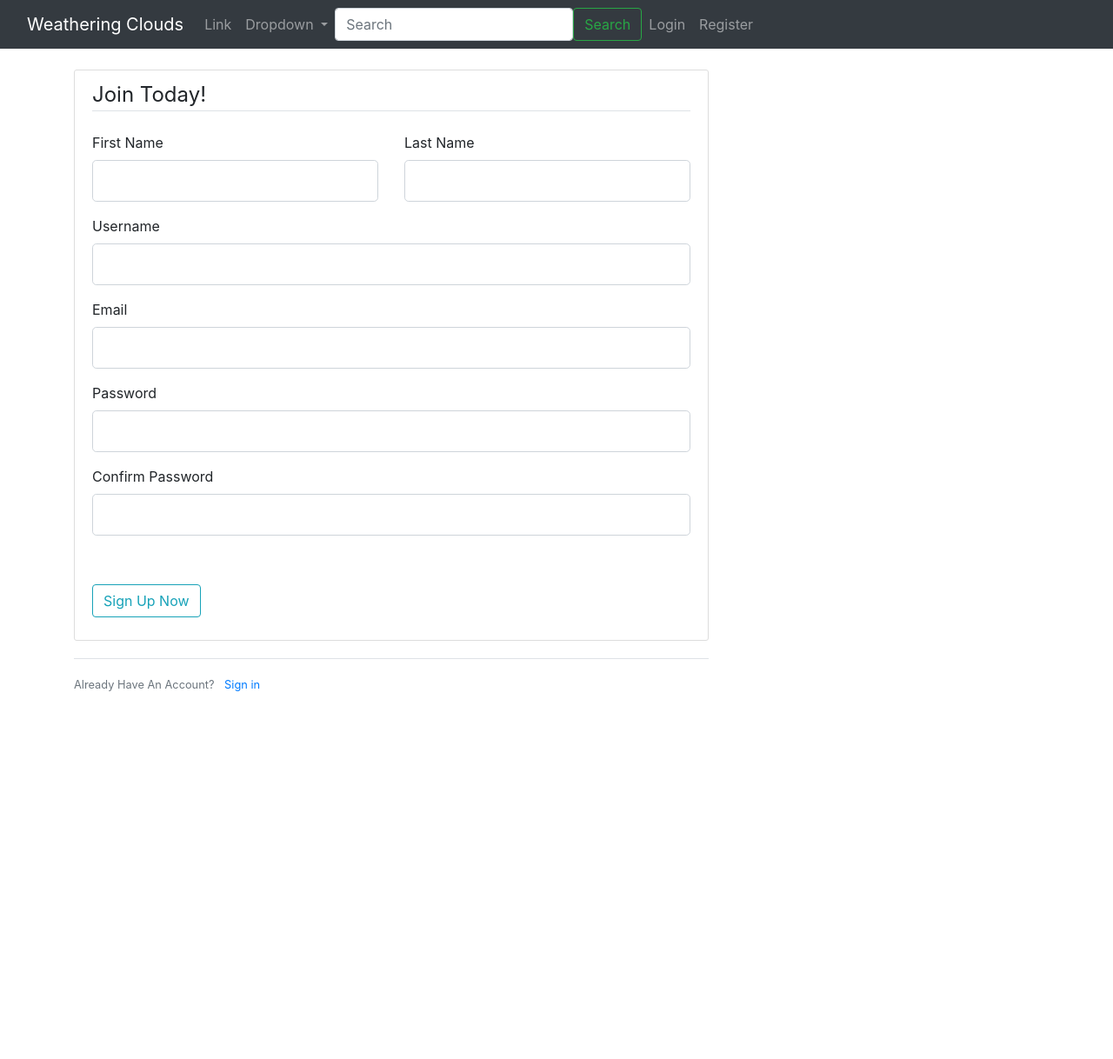
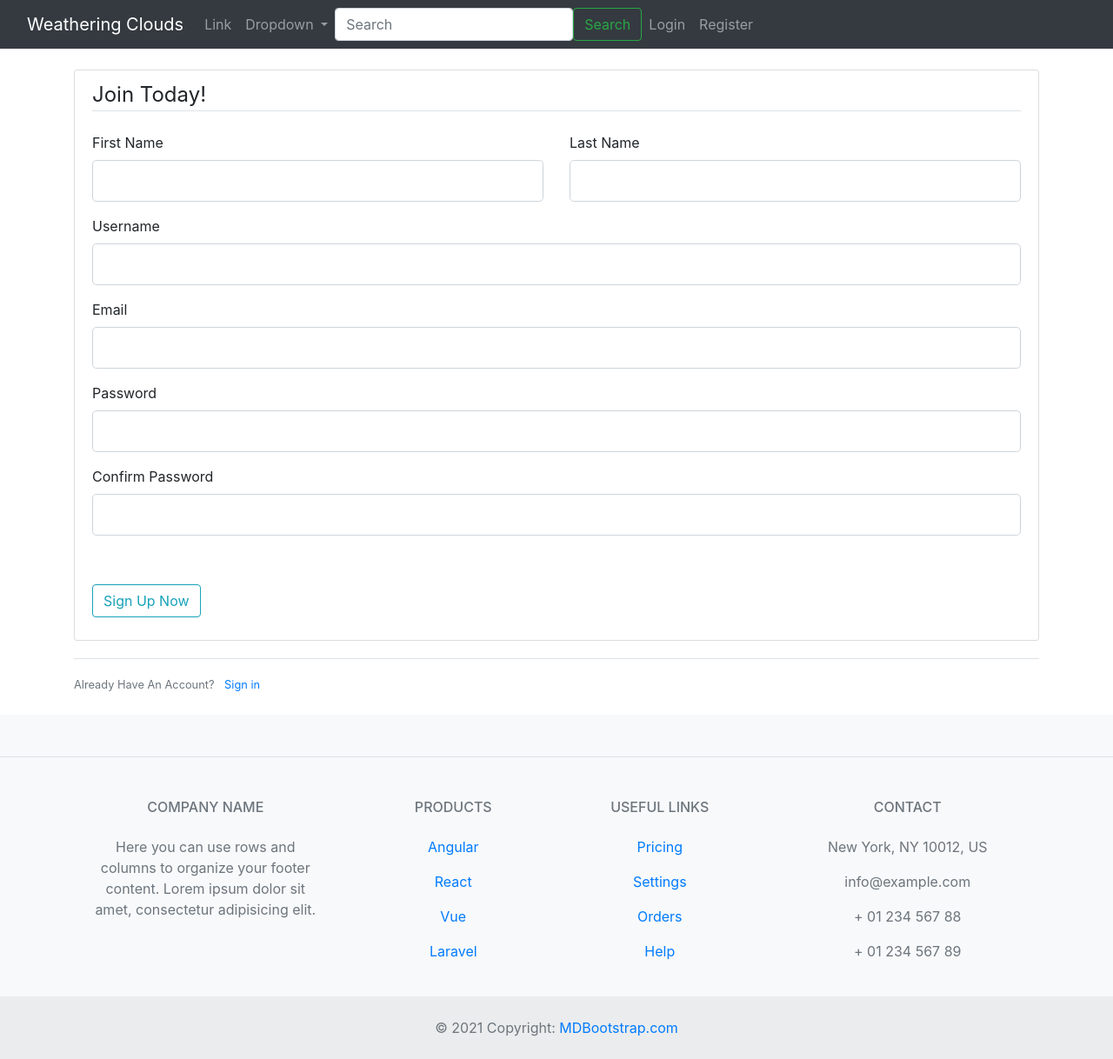
Before and after one commit to hyan0217/weatheringclouds, a Flask app: page /register in a window 1280 px wide. Shown: the whole page at 87% size. Before the commit the page ends 795 px from the top, so only its background shows below. Run offline with Flask 2, Linux system fonts and the light colour scheme; parts of the project's set-up code (start-up, migrations or seed data) failed here and were passed over; some libraries are stand-ins or nearby versions.

Commit message:
Added footer bar

```diff
--- a/app.py
+++ b/app.py
@@ -41,9 +41,9 @@ def load_user(user_id):
     return User.query.get(int(user_id))
 
 
-# Make sure API key is set
-if not os.environ.get("NASA_API_KEY"):
-    raise RuntimeError("NASA_API_KEY not set")
+# # Make sure API key is set
+# if not os.environ.get("NASA_API_KEY"):
+#     raise RuntimeError("NASA_API_KEY not set")
 
 
 class User(db.Model, UserMixin):
--- a/static/style.css
+++ b/static/style.css
@@ -84,7 +84,7 @@ a.article-title:hover {
   font-size: 2.5rem;
 }
 
-#image {
+/* #image {
   float: left;
   width: 400px;
   height: 250px;
@@ -92,4 +92,4 @@ a.article-title:hover {
   border-radius: 7px;
   box-shadow: 0px 0px 5px grey;
   background-size: cover;
-}
+} */
--- /dev/null
+++ b/templates/footer.html
@@ -0,0 +1,101 @@
+<!-- Footer -->
+<footer class="text-center text-lg-start bg-light text-muted">
+  <!-- Section: Social media -->
+  <section
+    class="d-flex justify-content-center justify-content-lg-between p-4 border-bottom"
+  >
+    <div class="me-5 d-none d-lg-block">
+    </div>
+    <div>
+    </div>
+  </section>
+
+  <!-- Section: Links  -->
+  <section class="">
+    <div class="container text-center text-md-start mt-5">
+      <!-- Grid row -->
+      <div class="row mt-3">
+        <!-- Grid column -->
+        <div class="col-md-3 col-lg-4 col-xl-3 mx-auto mb-4">
+          <!-- Content -->
+          <h6 class="text-uppercase fw-bold mb-4">
+            <i class="fas fa-gem me-3"></i>Company name
+          </h6>
+          <p>
+            Here you can use rows and columns to organize your footer content. Lorem ipsum
+            dolor sit amet, consectetur adipisicing elit.
+          </p>
+        </div>
+        <!-- Grid column -->
+
+        <!-- Grid column -->
+        <div class="col-md-2 col-lg-2 col-xl-2 mx-auto mb-4">
+          <!-- Links -->
+          <h6 class="text-uppercase fw-bold mb-4">
+            Products
+          </h6>
+          <p>
+            <a href="#!" class="text-reset">Angular</a>
+          </p>
+          <p>
+            <a href="#!" class="text-reset">React</a>
+          </p>
+          <p>
+            <a href="#!" class="text-reset">Vue</a>
+          </p>
+          <p>
+            <a href="#!" class="text-reset">Laravel</a>
+          </p>
+        </div>
+        <!-- Grid column -->
+
+        <!-- Grid column -->
+        <div class="col-md-3 col-lg-2 col-xl-2 mx-auto mb-4">
+          <!-- Links -->
+          <h6 class="text-uppercase fw-bold mb-4">
+            Useful links
+          </h6>
+          <p>
+            <a href="#!" class="text-reset">Pricing</a>
+          </p>
+          <p>
+            <a href="#!" class="text-reset">Settings</a>
+          </p>
+          <p>
+            <a href="#!" class="text-reset">Orders</a>
+          </p>
+          <p>
+            <a href="#!" class="text-reset">Help</a>
+          </p>
+        </div>
+        <!-- Grid column -->
+
+        <!-- Grid column -->
+        <div class="col-md-4 col-lg-3 col-xl-3 mx-auto mb-md-0 mb-4">
+          <!-- Links -->
+          <h6 class="text-uppercase fw-bold mb-4">
+            Contact
+          </h6>
+          <p><i class="fas fa-home me-3"></i> New York, NY 10012, US</p>
+          <p>
+            <i class="fas fa-envelope me-3"></i>
+            info@example.com
+          </p>
+          <p><i class="fas fa-phone me-3"></i> + 01 234 567 88</p>
+          <p><i class="fas fa-print me-3"></i> + 01 234 567 89</p>
+        </div>
+        <!-- Grid column -->
+      </div>
+      <!-- Grid row -->
+    </div>
+  </section>
+  <!-- Section: Links  -->
+
+  <!-- Copyright -->
+  <div class="text-center p-4" style="background-color: rgba(0, 0, 0, 0.05);">
+    © 2021 Copyright:
+    <a class="text-reset fw-bold" href="https://mdbootstrap.com/">MDBootstrap.com</a>
+  </div>
+  <!-- Copyright -->
+</footer>
+<!-- Footer -->
--- a/templates/index.html
+++ b/templates/index.html
@@ -1,8 +1,6 @@
 {% extends "layout.html" %} {% block content %}
-    <div class="row">
-        <h1>NASA Astronomy Picture Of The Day</h1>
+        <h1 class="center-block">NASA Astronomy Picture Of The Day</h1>
         <h3>Date: <span id="date"></span></h3>
-        <img class="rounded mx-auto d-block" src="{{images}}" alt="NASA Picture of The Day" width="100%">
+        <img class="center-block" src="{{images}}" alt="NASA Picture of The Day" width="100%">
         <p id="explanation"></p>
-    </div>
 {% endblock %}
--- a/templates/layout.html
+++ b/templates/layout.html
@@ -8,8 +8,10 @@
 
     <link href="/static/style.css" rel="stylesheet" />
 
-    <!-- Bootstrap CSS -->
+    <!-- Bootstrap CSS, jQuery, Popper.js -->
     <link rel="stylesheet" href="https://maxcdn.bootstrapcdn.com/bootstrap/4.0.0/css/bootstrap.min.css" integrity="sha384-Gn5384xqQ1aoWXA+058RXPxPg6fy4IWvTNh0E263XmFcJlSAwiGgFAW/dAiS6JXm" crossorigin="anonymous">
+    <script src="https://code.jquery.com/jquery-3.2.1.slim.min.js" integrity="sha384-KJ3o2DKtIkvYIK3UENzmM7KCkRr/rE9/Qpg6aAZGJwFDMVNA/GpGFF93hXpG5KkN" crossorigin="anonymous"></script>
+    <script src="https://cdnjs.cloudflare.com/ajax/libs/popper.js/1.12.9/umd/popper.min.js" integrity="sha384-ApNbgh9B+Y1QKtv3Rn7W3mgPxhU9K/ScQsAP7hUibX39j7fakFPskvXusvfa0b4Q" crossorigin="anonymous"></script>
 
     <title>Risen Real Estate</title>
   </head>
@@ -17,18 +19,12 @@
     {% include 'navbar.html' %}
     <br />
     <main role="main" class="container">
-      <div class="row">
-        <div class="col-md-8">
           {% with messages = get_flashed_messages(with_categories=true) %}
           {% if messages %} {% for category, message in messages %}
         <div class="alert alert-{{ category }}">{{ message }}</div>
       {% endfor %} {% endif %} {% endwith %} {% block content %} {% endblock %}
-        </div>
-      </div>
     </main>
-     <!-- jQuery first, then Popper.js, then Bootstrap JS -->
-     <script src="https://code.jquery.com/jquery-3.2.1.slim.min.js" integrity="sha384-KJ3o2DKtIkvYIK3UENzmM7KCkRr/rE9/Qpg6aAZGJwFDMVNA/GpGFF93hXpG5KkN" crossorigin="anonymous"></script>
-     <script src="https://cdnjs.cloudflare.com/ajax/libs/popper.js/1.12.9/umd/popper.min.js" integrity="sha384-ApNbgh9B+Y1QKtv3Rn7W3mgPxhU9K/ScQsAP7hUibX39j7fakFPskvXusvfa0b4Q" crossorigin="anonymous"></script>
-     <script src="https://maxcdn.bootstrapcdn.com/bootstrap/4.0.0/js/bootstrap.min.js" integrity="sha384-JZR6Spejh4U02d8jOt6vLEHfe/JQGiRRSQQxSfFWpi1MquVdAyjUar5+76PVCmYl" crossorigin="anonymous"></script>
+    <br />
+     {% include 'footer.html' %}
   </body>
 </html>
```
